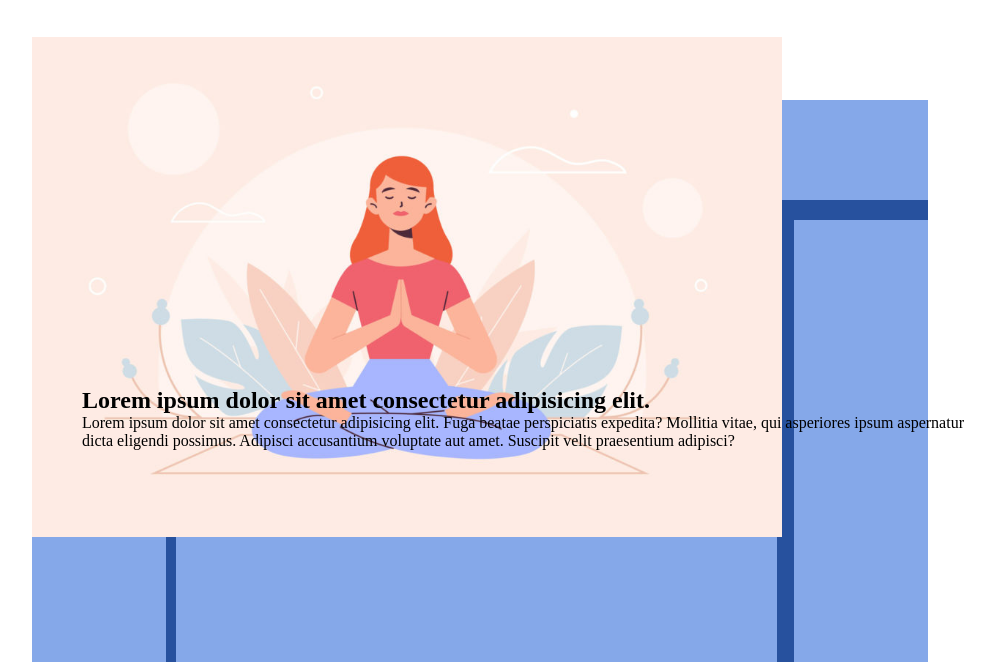
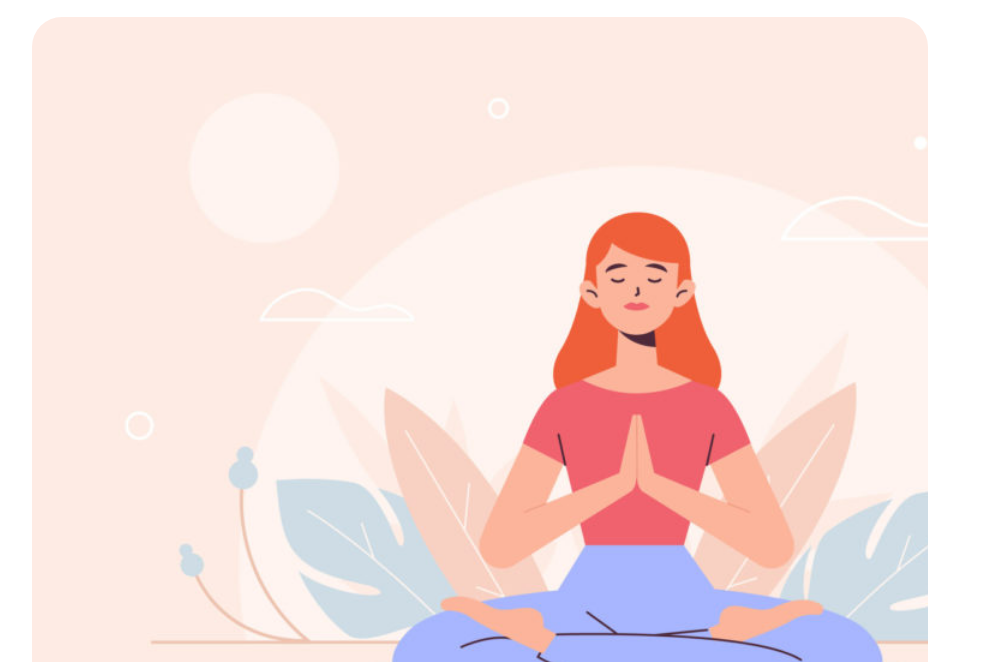
Before and after one commit to antonioiorio94/htmlcss-wp, a plain HTML site: page index.html in a window 1280 px wide. Shown: the part 138-800 px from the top of the page, without its empty margins (160-1155 px from the left). Drawn offline with Linux system fonts and the light colour scheme.

Commit message:
fix prima parte

```diff
--- a/css/style.css
+++ b/css/style.css
@@ -43,18 +43,19 @@ main {
 
 
 
-.big-image{
-    height: 500px;
+.big-img{
+    background-image: url(../img/banner.jpg);
     margin: 20px auto;
+    background-size: cover;
+    height: 820px;
+    border-radius: 30px;
 
-background-size:cover;
-    position: absolute;
 }
 
 .title{
     position: relative;
-    top: 370px;
-    left: 50px;
+    top: 650px;
+    padding-left: 30px;
 }
 
 .debug header {
--- a/index.html
+++ b/index.html
@@ -36,8 +36,7 @@
 
             <!--main prima parte-->
 
-
-            <img class="big-image" src="img/banner.jpg" alt="banner">
+            <div class="big-img">
 
                 <div class="title">
                     <h2>Lorem ipsum dolor sit amet consectetur adipisicing elit.
@@ -53,7 +52,7 @@
                     </p>
 
                 </div>
-
+            </div>
 
 
 
```
Lines whose indentation alone changed are shown as unchanged.
